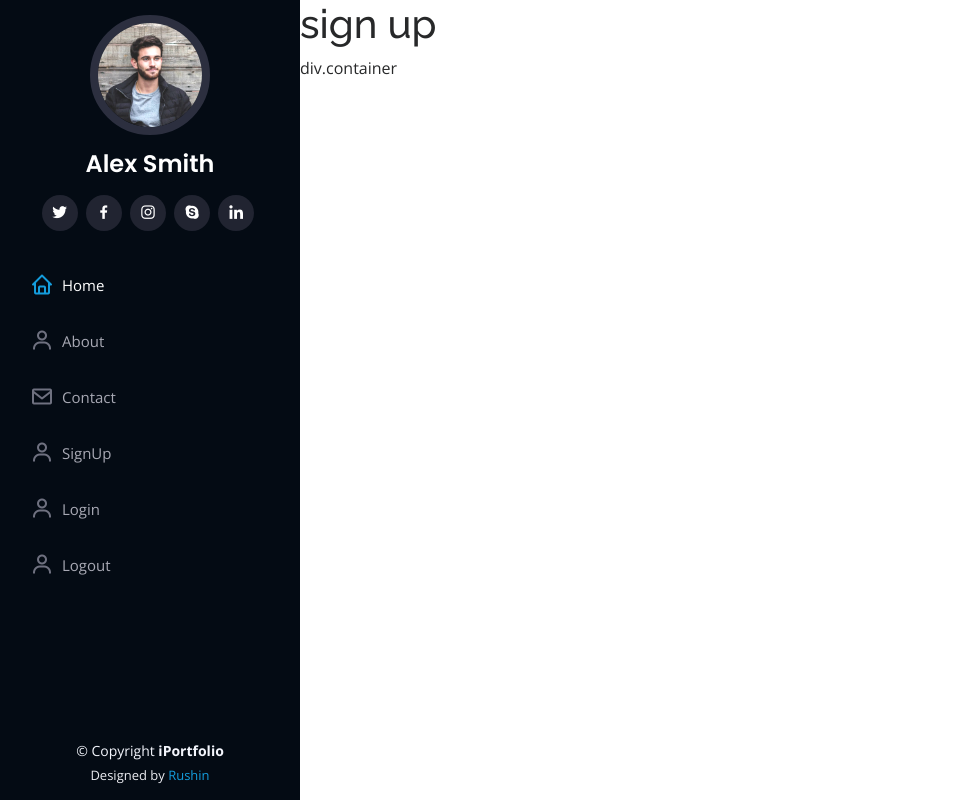
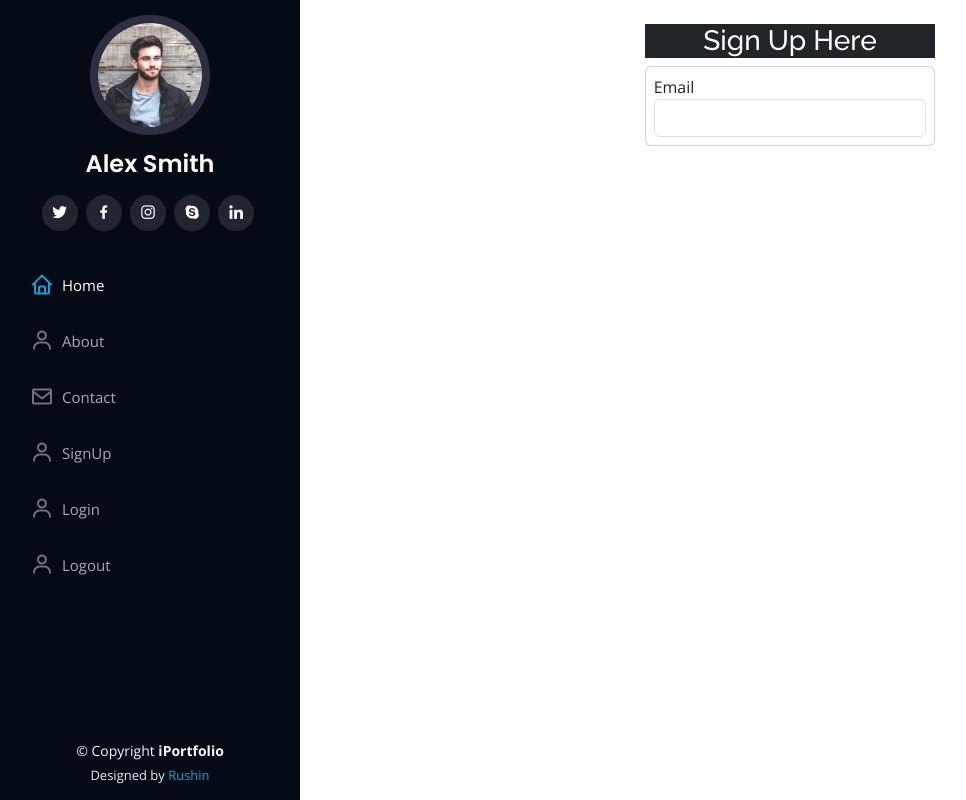
Before and after one commit to Rushin07/Personal_Portfolio, a Django app: page /auth/signup/ in a window 1280 px wide. Shown: the whole page, without its empty margins (0-966 px from the left). Run offline with Django 5.2, Linux system fonts and the light colour scheme; some libraries are stand-ins or nearby versions.

Commit message:
signup Page

```diff
--- a/PerPort/templates/signup.html
+++ b/PerPort/templates/signup.html
@@ -3,7 +3,21 @@
 {% block title %} Sign in {% endblock title %}
 
 {% block body %}
-<h1>sign up</h1>
-div.container
+<div class="container mt-4">
+    <div class="row">
+        <div class="col-md-4"></div>
+        <div class="col-md-4">
+<h3 class="text-white bg-dark text-center p- 3">Sign Up Here</h3>
+<div class="card p-2">
+    <div class="form-group">
+       <label for="email">Email</label>
+       <input type="text" class="form-control">
+    </div>
 
+
+</div>
+</div>
+<div class="col-md-4"></div>
+</div>
+</div>
 {% endblock body %}
```
